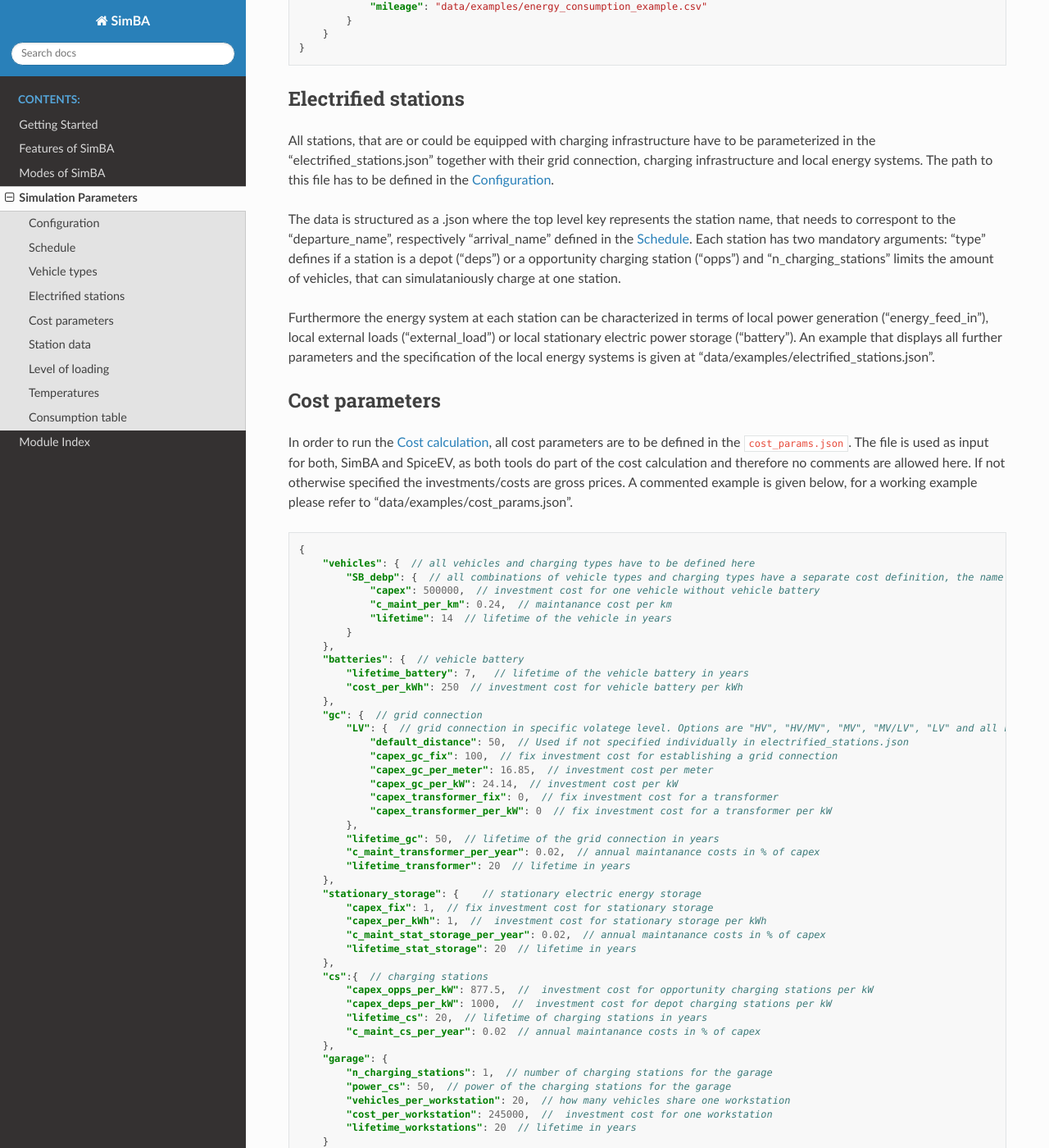
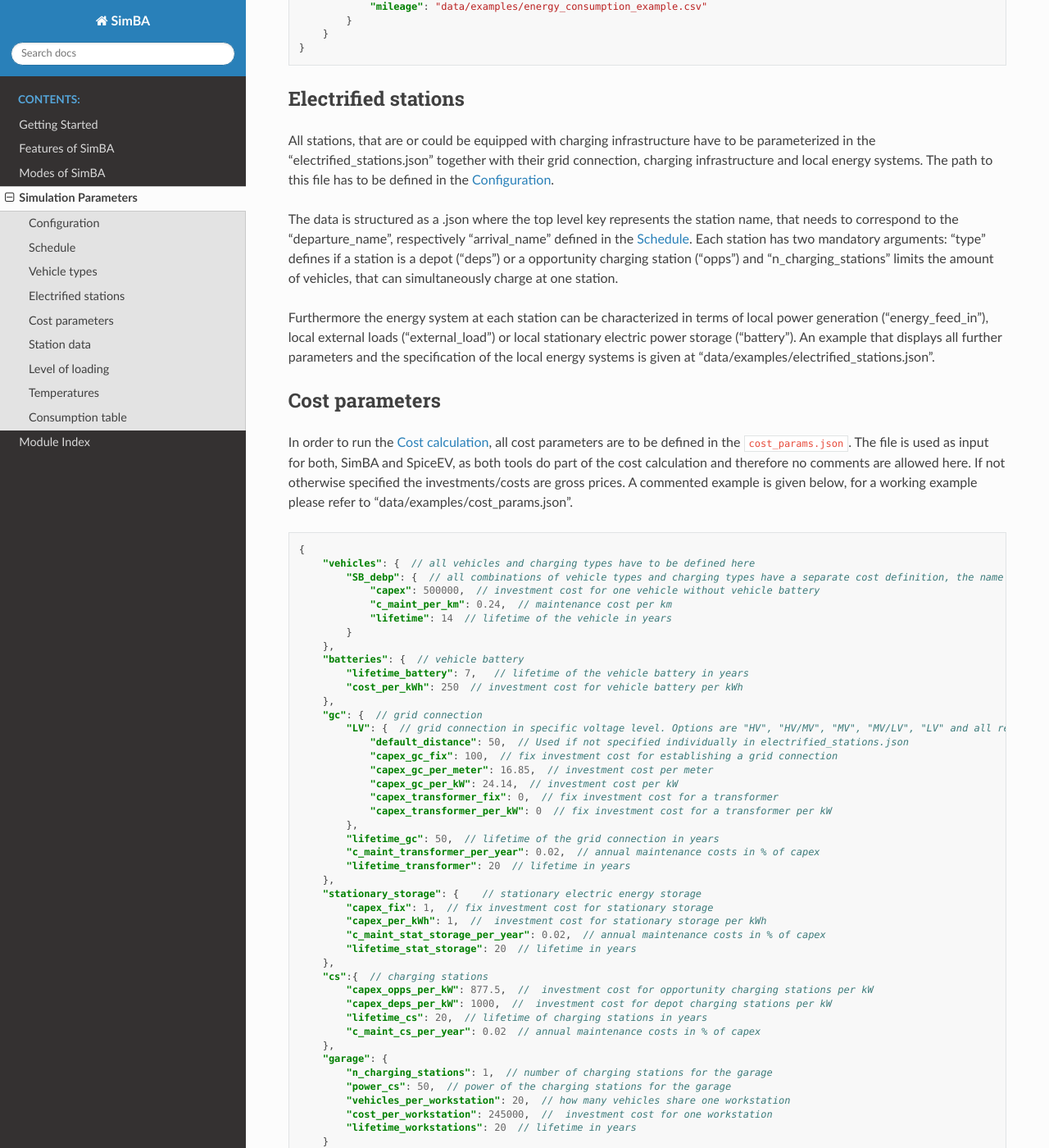
Before and after one commit to rl-institut/SimBA, a Sphinx documentation site: the page built from docs/source/simulation_parameters.rst, in a window 1280 px wide and 1400 px high, scrolled down 5406 px. Shown: the whole window at 82% size. Built offline with Sphinx 7.4.7 and the Read the Docs theme 2.0.0, drawn with Linux system fonts in a browser that asks for light colours; some of the changed text lies outside the part shown.

Commit message:
Fix typos

```diff
--- a/docs/source/simulation_parameters.rst
+++ b/docs/source/simulation_parameters.rst
@@ -231,7 +231,7 @@ Vehicle types
 
 The vehicle types that can be used are defined in the "vehicle_type.json". The path to this file has to be defined in the :ref:`config` and an example is given at "data/examples/vehicle_types.json".
 
-The data is structured as a .json where the top level key represents the vehicle_type, that needs to correspont to the "vehicle_type" defined in the :ref:`schedule`. The next level key defines the charging_type ("oppb" or "depb"). For one vehicle type either one or both charging types can be defined and for each given charging type the specifications in the third level of the .json have to be given. In this level, the parameters for the specified vehicle are be defined. The specification of one vehicle with the vehicle_type "AB" and the charging_types "depb" and "oppb" is given as follows:
+The data is structured as a .json where the top level key represents the vehicle_type, that needs to correspond to the "vehicle_type" defined in the :ref:`schedule`. The next level key defines the charging_type ("oppb" or "depb"). For one vehicle type either one or both charging types can be defined and for each given charging type the specifications in the third level of the .json have to be given. In this level, the parameters for the specified vehicle are be defined. The specification of one vehicle with the vehicle_type "AB" and the charging_types "depb" and "oppb" is given as follows:
 
 .. code-block:: json
 
@@ -264,7 +264,7 @@ Electrified stations
 
 All stations, that are or could be equipped with charging infrastructure have to be parameterized in the "electrified_stations.json" together with their grid connection, charging infrastructure and local energy systems. The path to this file has to be defined in the :ref:`config`.
 
-The data is structured as a .json where the top level key represents the station name, that needs to correspont to the "departure_name", respectively "arrival_name" defined in the :ref:`schedule`. Each station has two mandatory arguments: "type" defines if a station is a depot ("deps") or a opportunity charging station ("opps") and "n_charging_stations" limits the amount of vehicles, that can simulataniously charge at one station.
+The data is structured as a .json where the top level key represents the station name, that needs to correspond to the "departure_name", respectively "arrival_name" defined in the :ref:`schedule`. Each station has two mandatory arguments: "type" defines if a station is a depot ("deps") or a opportunity charging station ("opps") and "n_charging_stations" limits the amount of vehicles, that can simultaneously charge at one station.
 
 Furthermore the energy system at each station can be characterized in terms of local power generation ("energy_feed_in"), local external loads ("external_load") or local stationary electric power storage ("battery"). An example that displays all further parameters and the specification of the local energy systems is given at "data/examples/electrified_stations.json".
 
@@ -281,7 +281,7 @@ In order to run the :ref:`cost_calculation`, all cost parameters are to be defin
         "vehicles": {  // all vehicles and charging types have to be defined here
             "SB_debp": {  // all combinations of vehicle types and charging types have a separate cost definition, the name is to be given as [vehicle_type]_[charging_type]
                 "capex": 500000,  // investment cost for one vehicle without vehicle battery
-                "c_maint_per_km": 0.24,  // maintanance cost per km
+                "c_maint_per_km": 0.24,  // maintenance cost per km
                 "lifetime": 14  // lifetime of the vehicle in years
             }
         },
@@ -290,7 +290,7 @@ In order to run the :ref:`cost_calculation`, all cost parameters are to be defin
             "cost_per_kWh": 250  // investment cost for vehicle battery per kWh
         },
         "gc": {  // grid connection
-            "LV": {  // grid connection in specific volatege level. Options are "HV", "HV/MV", "MV", "MV/LV", "LV" and all relevant voltage levels have to be defined here
+            "LV": {  // grid connection in specific voltage level. Options are "HV", "HV/MV", "MV", "MV/LV", "LV" and all relevant voltage levels have to be defined here
                 "default_distance": 50,  // Used if not specified individually in electrified_stations.json
                 "capex_gc_fix": 100,  // fix investment cost for establishing a grid connection
                 "capex_gc_per_meter": 16.85,  // investment cost per meter
@@ -299,20 +299,20 @@ In order to run the :ref:`cost_calculation`, all cost parameters are to be defin
                 "capex_transformer_per_kW": 0  // fix investment cost for a transformer per kW
             },
             "lifetime_gc": 50,  // lifetime of the grid connection in years
-            "c_maint_transformer_per_year": 0.02,  // annual maintanance costs in % of capex
+            "c_maint_transformer_per_year": 0.02,  // annual maintenance costs in % of capex
             "lifetime_transformer": 20  // lifetime in years
         },
         "stationary_storage": {    // stationary electric energy storage
             "capex_fix": 1,  // fix investment cost for stationary storage
             "capex_per_kWh": 1,  //  investment cost for stationary storage per kWh
-            "c_maint_stat_storage_per_year": 0.02,  // annual maintanance costs in % of capex
+            "c_maint_stat_storage_per_year": 0.02,  // annual maintenance costs in % of capex
             "lifetime_stat_storage": 20  // lifetime in years
         },
         "cs":{  // charging stations
             "capex_opps_per_kW": 877.5,  //  investment cost for opportunity charging stations per kW
             "capex_deps_per_kW": 1000,  //  investment cost for depot charging stations per kW
             "lifetime_cs": 20,  // lifetime of charging stations in years
-            "c_maint_cs_per_year": 0.02  // annual maintanance costs in % of capex
+            "c_maint_cs_per_year": 0.02  // annual maintenance costs in % of capex
         },
         "garage": {
             "n_charging_stations": 1,  // number of charging stations for the garage
```
